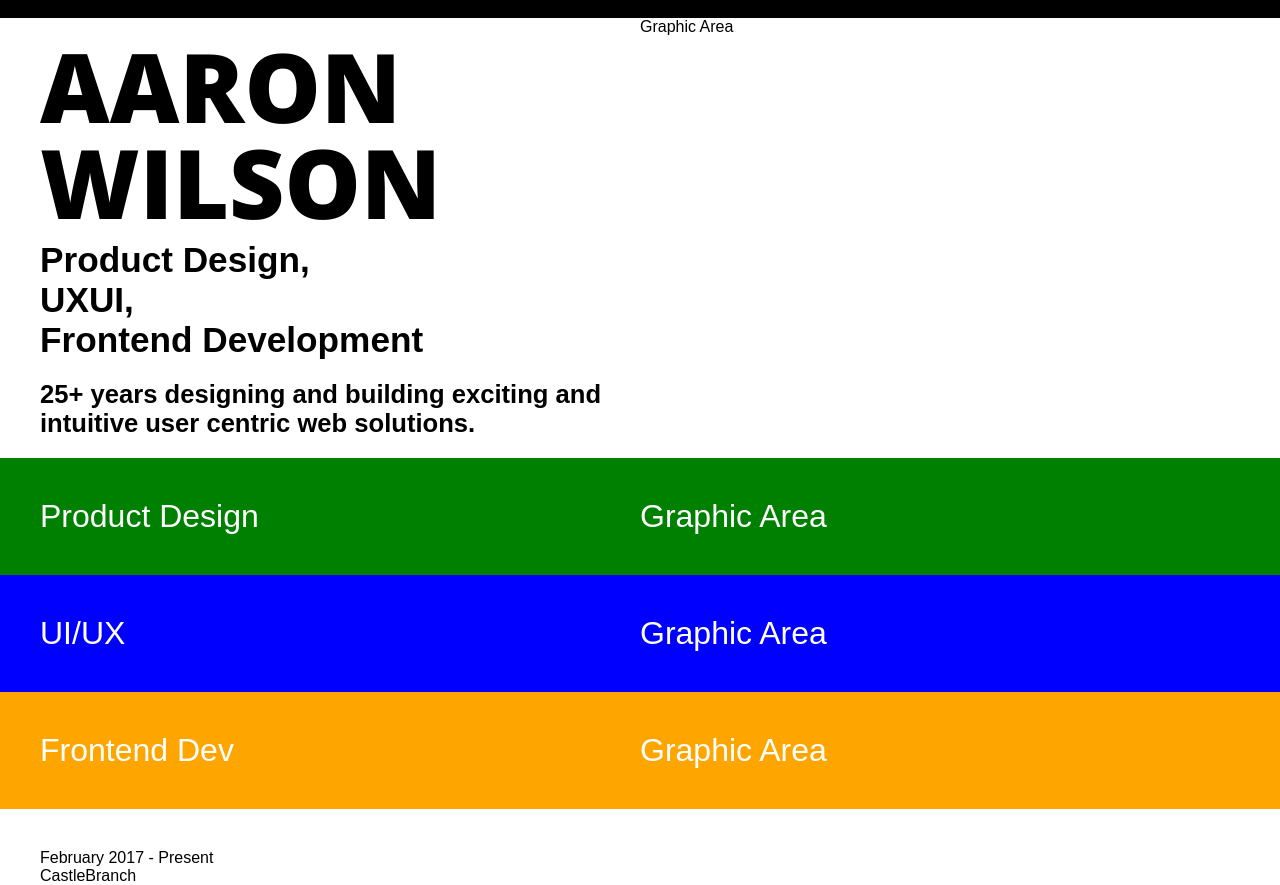
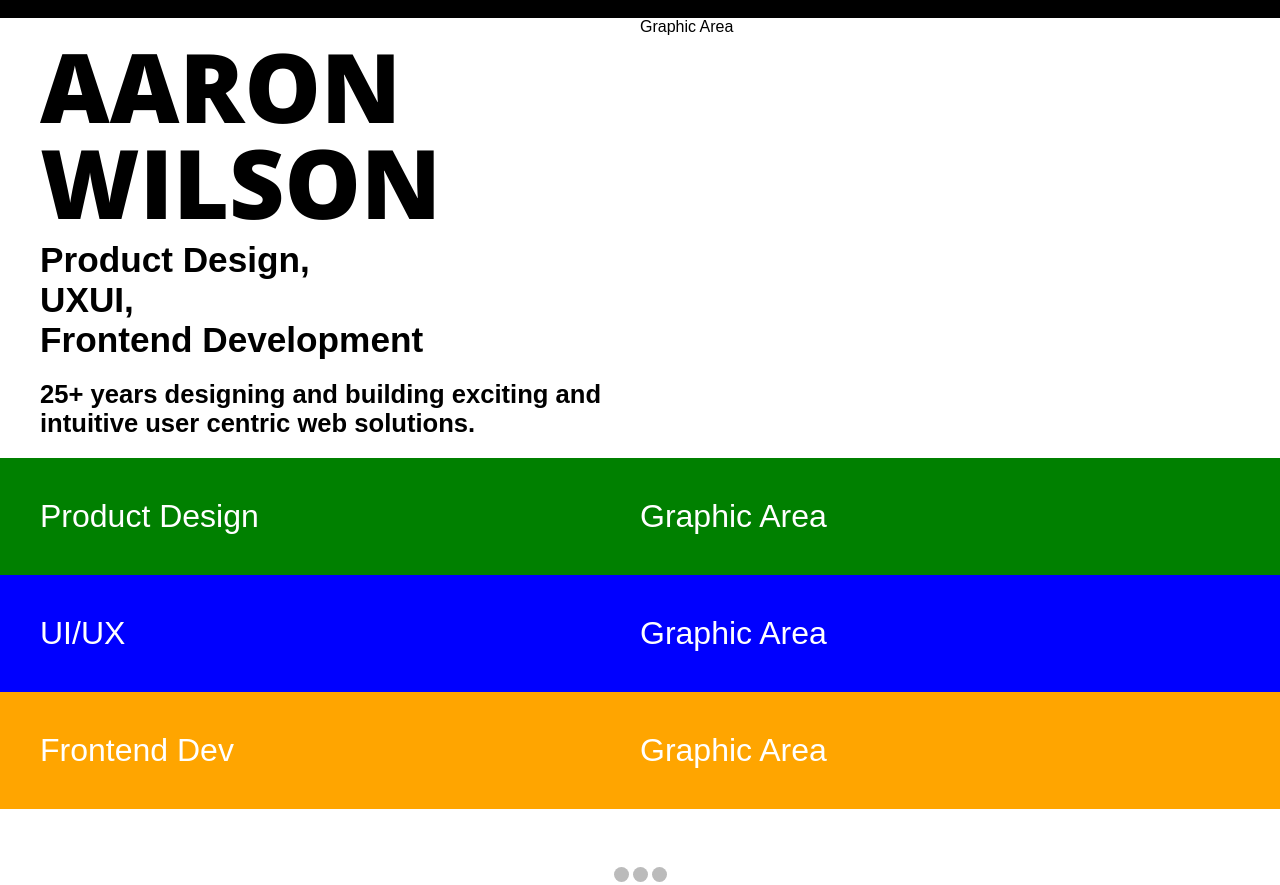
Before and after one commit to aaronunionstudios/blackbox, a Vue app: page / in a window 1280 px wide. Shown: the top 885 px of the page. Built offline with nearby package versions, Linux system fonts and the light colour scheme; a web font is replaced by a local one.

Commit message:
adding in slider

```diff
--- a/src/App.vue
+++ b/src/App.vue
@@ -48,13 +48,14 @@
           <div class="arrow-left"></div>
           <div class="content-area">
 
-<div class="work-date">February 2017 - Present</div>
+<!-- <div class="work-date">February 2017 - Present</div>
 <div class="work-name">CastleBranch</div>
 <div class="work-location">Wilmington, NC</div>
 <div class="work-position">UI/UX Manager</div>
 <div class="work-description">
   Manage team of Front End Designers and Developers to craft solutions for new features and functionality within the suite of CastleBrach product offerings, with a focus on usability and user flow. Develop new functionality and features within a Laravel stack using KendoUI, Vue.js, Vanilla Javascript, SASS and HTML. Work directly with Product Management to review business requirements and create functional requirements, as well as wireframes, mockups and clickable prototypes. Conduct key stakeholder meetings to review prototypes and present solutions for approval. Work directly with leadership to construct new SDLC process and implement within the engineering department. Interact with Quality Assurance department to review test plans and to help with feature testing. Manage all Front End development projects with emphasis on delivery dates, update leadership team on deliverables and the projects status.
-</div>
+</div> -->
+<SlideShow/>
 
           </div>
           <div class="arrow-right"></div>
@@ -130,3 +131,12 @@ footer {
 }
 
 </style>
+<script>
+import SlideShow from './components/SlideShow.vue';
+
+export default {
+  components: {
+    SlideShow
+  }
+}
+</script>
--- /dev/null
+++ b/src/components/SlideShow.vue
@@ -0,0 +1,188 @@
+<script>
+export default {
+    data() {
+        return {
+            slideIndex: 1,
+            showSlides: 0
+        }
+    },
+    computed: {
+
+    },
+    methods: {
+        testMyTest (n) {
+            let myIndex = this.slideIndex + n
+            console.log('this worked:',myIndex);
+        },
+        showSlides (n) {
+            let i;
+            let slides = document.getElementsByClassName("mySlides");
+            let dots = document.getElementsByClassName("dot");
+            if (n > slides.length) { slideIndex = 1 }
+            if (n < 1) { slideIndex = slides.length }
+            for (i = 0; i < slides.length; i++) {
+                slides[i].style.display = "none";
+            }
+            for (i = 0; i < dots.length; i++) {
+                dots[i].className = dots[i].className.replace(" active", "");
+            }
+            slides[slideIndex - 1].style.display = "block";
+            dots[slideIndex - 1].className += " active";
+        },
+        plusSlides (n) {
+            console.log('fire', n);
+            this.showSLides(n)
+            // let myAdvance = this.slideIndex += n
+            // this.showSlides(myAdvance);
+        },
+        currentSlide (n) {
+             this.showSlides(this.slideIndex = n);
+        },
+    }
+}
+</script>
+
+<template>
+    <!-- Slideshow container -->
+    <div class="slideshow-container">
+
+        <!-- Full-width images with number and caption text -->
+        <div class="mySlides fade">
+            <div class="numbertext">1 / 3</div>
+            <!-- <img src="img1.jpg" style="width:100%"> -->
+            <div class="work-date">February 2017 - Present</div>
+<div class="work-name">CastleBranch</div>
+<div class="work-location">Wilmington, NC</div>
+<div class="work-position">UI/UX Manager</div>
+<div class="work-description">
+  Manage team of Front End Designers and Developers to craft solutions for new features and functionality within the suite of CastleBrach product offerings, with a focus on usability and user flow. Develop new functionality and features within a Laravel stack using KendoUI, Vue.js, Vanilla Javascript, SASS and HTML. Work directly with Product Management to review business requirements and create functional requirements, as well as wireframes, mockups and clickable prototypes. Conduct key stakeholder meetings to review prototypes and present solutions for approval. Work directly with leadership to construct new SDLC process and implement within the engineering department. Interact with Quality Assurance department to review test plans and to help with feature testing. Manage all Front End development projects with emphasis on delivery dates, update leadership team on deliverables and the projects status.
+</div>
+            <div class="text">Caption Text</div>
+        </div>
+
+        <div class="mySlides fade">
+            <div class="numbertext">2 / 3</div>
+            <!-- <img src="img2.jpg" style="width:100%"> -->
+            <div class="text">Caption Two</div>
+        </div>
+
+        <div class="mySlides fade">
+            <div class="numbertext">3 / 3</div>
+            <!-- <img src="img3.jpg" style="width:100%"> -->
+            <div class="text">Caption Three</div>
+        </div>
+
+        <!-- Next and previous buttons -->
+        <a class="prev" @click="plusSlides(-1)">&#10094;</a>
+        <a class="next" @click="plusSlides(1)">&#10095;</a>
+    </div>
+    <br>
+
+    <!-- The dots/circles -->
+    <div style="text-align:center">
+        <span class="dot" @click="testMyTest(1)"></span>
+        <span class="dot" @click="testMyTest(2)"></span>
+        <span class="dot" @click="testMyTest(3)"></span>
+         <!-- <span class="dot" onclick="currentSlide(3)"></span> -->
+    </div>
+</template>
+
+<style lang="scss" scoped>
+* {
+    box-sizing: border-box
+}
+
+/* Slideshow container */
+.slideshow-container {
+    max-width: 1000px;
+    position: relative;
+    margin: auto;
+}
+
+/* Hide the images by default */
+.mySlides {
+    display: none;
+}
+
+/* Next & previous buttons */
+.prev,
+.next {
+    cursor: pointer;
+    position: absolute;
+    top: 50%;
+    width: auto;
+    margin-top: -22px;
+    padding: 16px;
+    color: white;
+    font-weight: bold;
+    font-size: 18px;
+    transition: 0.6s ease;
+    border-radius: 0 3px 3px 0;
+    user-select: none;
+}
+
+/* Position the "next button" to the right */
+.next {
+    right: 0;
+    border-radius: 3px 0 0 3px;
+}
+
+/* On hover, add a black background color with a little bit see-through */
+.prev:hover,
+.next:hover {
+    background-color: rgba(0, 0, 0, 0.8);
+}
+
+/* Caption text */
+.text {
+    color: #f2f2f2;
+    font-size: 15px;
+    padding: 8px 12px;
+    position: absolute;
+    bottom: 8px;
+    width: 100%;
+    text-align: center;
+}
+
+/* Number text (1/3 etc) */
+.numbertext {
+    color: #f2f2f2;
+    font-size: 12px;
+    padding: 8px 12px;
+    position: absolute;
+    top: 0;
+}
+
+/* The dots/bullets/indicators */
+.dot {
+    cursor: pointer;
+    height: 15px;
+    width: 15px;
+    margin: 0 2px;
+    background-color: #bbb;
+    border-radius: 50%;
+    display: inline-block;
+    transition: background-color 0.6s ease;
+}
+
+.active,
+.dot:hover {
+    background-color: #717171;
+}
+
+/* Fading animation */
+.fade {
+    animation-name: fade;
+    animation-duration: 1.5s;
+}
+
+@keyframes fade {
+    from {
+        opacity: .4
+    }
+
+    to {
+        opacity: 1
+    }
+}
+</style>
```
